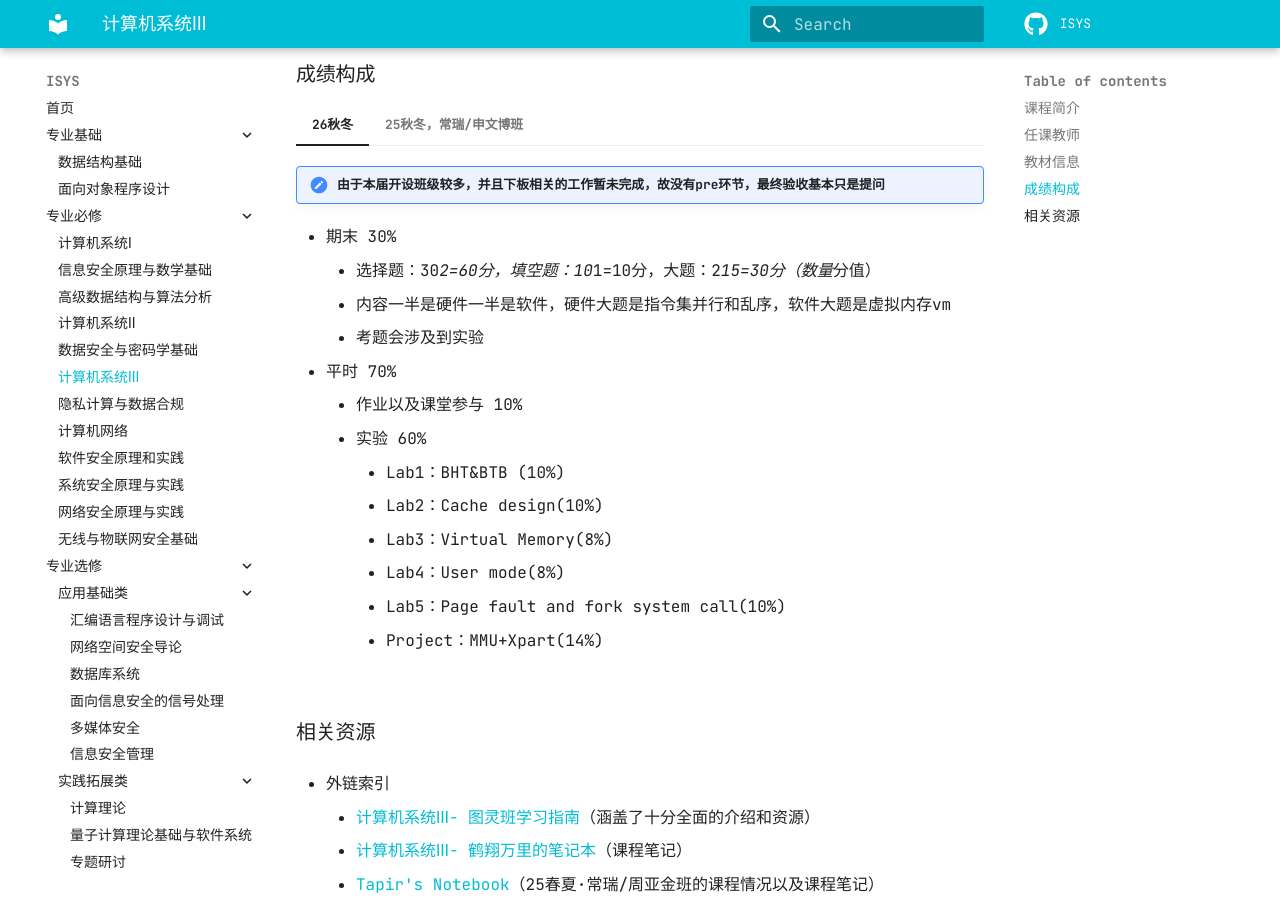
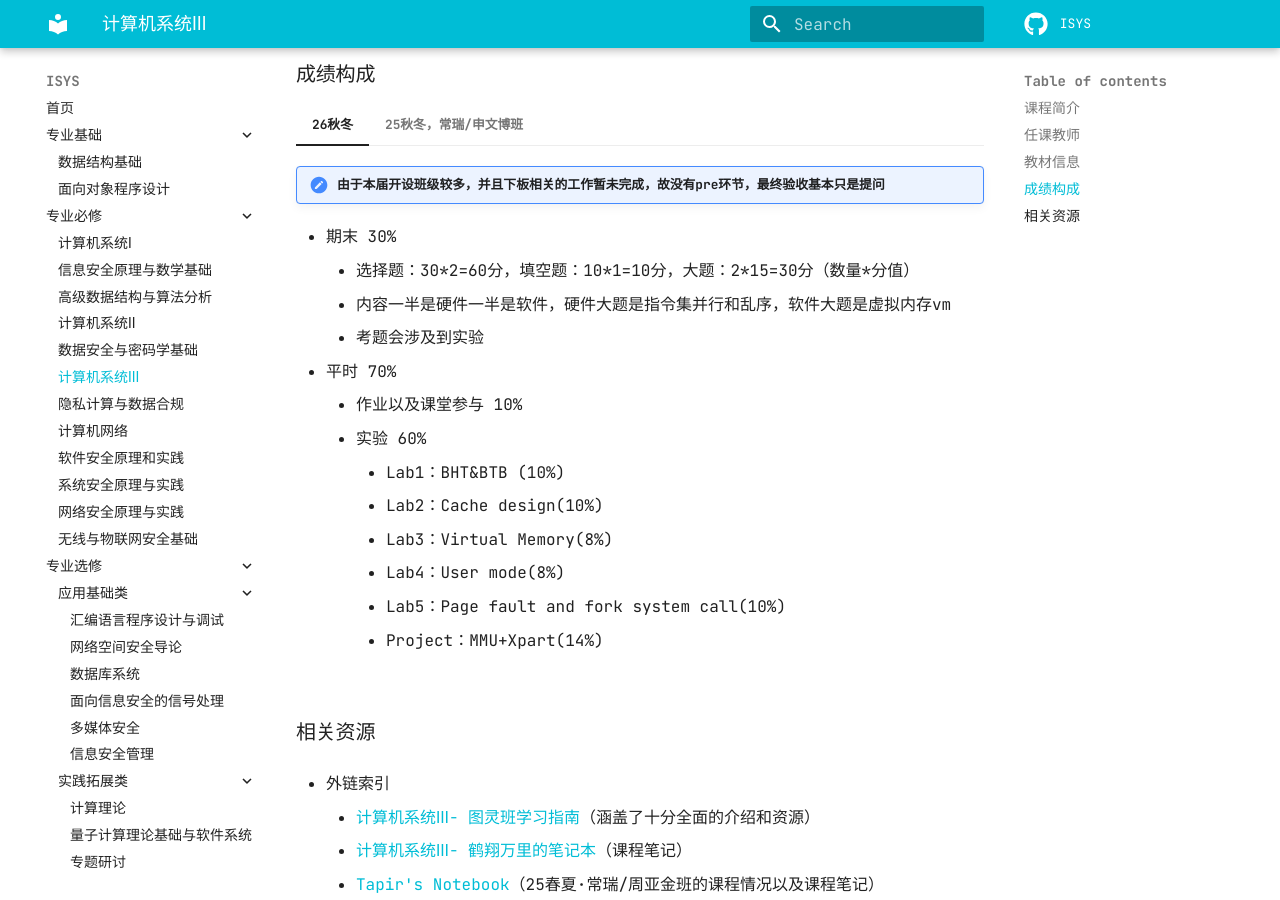
Before and after one commit to dreamem0ra1n/ISYS, an MkDocs documentation site: the page built from docs/专业必修/计算机系统Ⅲ.md, in a window 1280 px wide and 900 px high, scrolled down 761 px. Built offline with MkDocs 1.6.1 and Material for MkDocs 9.7.7, drawn with Linux system fonts in a browser that asks for light colours; comment, search, counter and statistics services are not loaded.

Commit message:
20260626_sys3成绩构成更新

```diff
--- a/docs/专业必修/计算机系统Ⅲ.md
+++ b/docs/专业必修/计算机系统Ⅲ.md
@@ -28,7 +28,7 @@ en_title: Computer Systems Ⅲ
 === "26秋冬"
 	!!! note "由于本届开设班级较多，并且下板相关的工作暂未完成，故没有pre环节，最终验收基本只是提问"
 	- 期末 30%
-		- 选择题：30*2=60分，填空题：10*1=10分，大题：2*15=30分（数量*分值）
+		- 选择题：30\*2=60分，填空题：10\*1=10分，大题：2\*15=30分（数量*分值）
 		- 内容一半是硬件一半是软件，硬件大题是指令集并行和乱序，软件大题是虚拟内存vm
 		- 考题会涉及到实验
 	- 平时 70%
```
